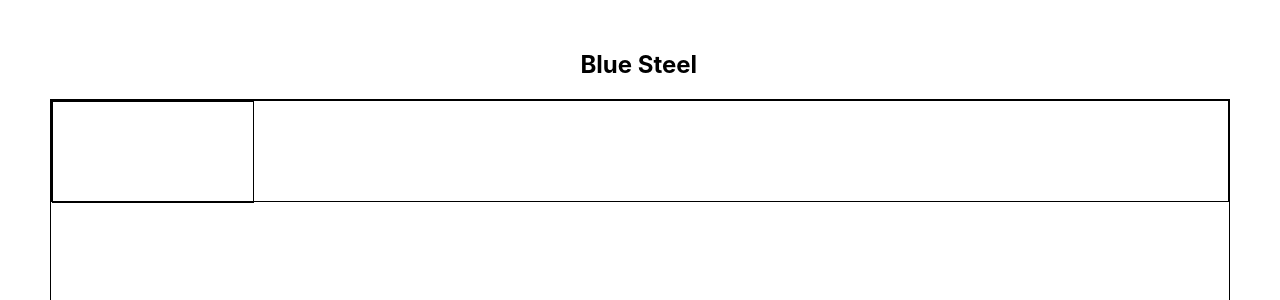
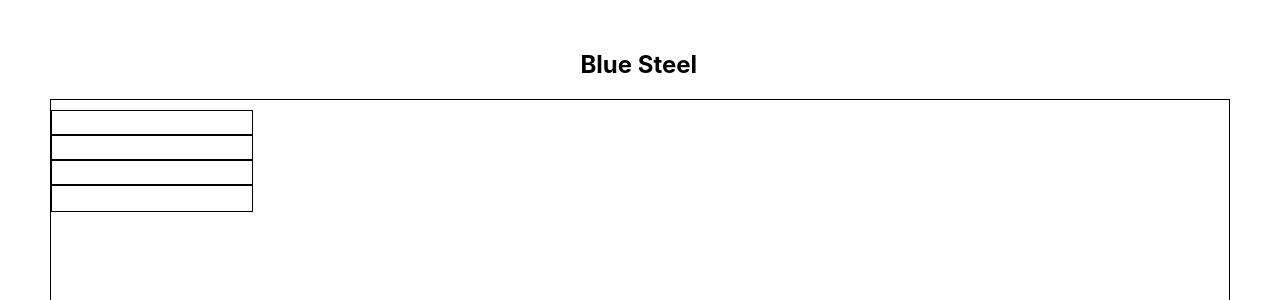
Before and after one commit to SKrauth/blue-steel, a React (Create React App) app: page / in a window 1280 px wide. Shown: the top 300 px of the page. Built offline with nearby package versions, Linux system fonts and the light colour scheme.

Commit message:
successfully rendered a measure

```diff
--- a/src/components/Line/Line.tsx
+++ b/src/components/Line/Line.tsx
@@ -1,14 +1,6 @@
 import React from 'react';
-import { StyledLine } from '.'
+import { StyledLine } from '.';
 
-export interface LineProps {lineHeight: number; }
-
-export const Line : React.FunctionComponent<LineProps> =
-  ({lineHeight, children}) =>
-{
-    return (
-      <StyledLine height={lineHeight}>
-        {children}
-      </StyledLine>
-    )
-}
+export const Line: React.FunctionComponent = ({ children }) => {
+    return <StyledLine>{children}</StyledLine>;
+};
--- a/src/components/Line/Styles.tsx
+++ b/src/components/Line/Styles.tsx
@@ -1,10 +1,6 @@
-import styled from "styled-components";
+import styled from 'styled-components';
 
-type LineStyles = {
-  height: number,
-};
-
-export const StyledLine = styled.div<LineStyles>`
-  border: 1px solid #000000;
-  height: ${props => props.height.toString() + "px"};
+export const StyledLine = styled.div`
+    width: auto;
+    padding: 10px 0px 10px 0px;
 `;
--- a/src/components/Measure/Measure.tsx
+++ b/src/components/Measure/Measure.tsx
@@ -1,11 +1,19 @@
 import React from 'react';
-import { StyledMeasure } from '.'
+import { StyledMeasure, StyledMeasureLine } from '.';
 
-export interface MeasureProps { measureWidth: number; measureHeight: number; }
+export interface MeasureProps {
+    measureWidth: number;
+    measureHeight: number;
+}
 
-export function Measure({measureWidth, measureHeight}: MeasureProps) {
+export function Measure({ measureWidth, measureHeight }: MeasureProps) {
+    let lineWeight: number = 2;
+
     return (
-      <StyledMeasure height={measureHeight}  width={measureWidth}>
-      </StyledMeasure>
-    )
+        <StyledMeasure height={measureHeight} width={measureWidth}>
+            <StyledMeasureLine weight={lineWeight} margin={measureHeight / 4 - lineWeight} />
+            <StyledMeasureLine weight={lineWeight} margin={measureHeight / 4 - lineWeight} />
+            <StyledMeasureLine weight={lineWeight} margin={measureHeight / 4 - lineWeight} />
+        </StyledMeasure>
+    );
 }
--- a/src/components/Measure/Styles.tsx
+++ b/src/components/Measure/Styles.tsx
@@ -5,8 +5,19 @@
   width: number,
 };
 
+type MeasureLineStyles = {
+  margin: number,
+  weight: number,
+}
+
 export const StyledMeasure = styled.div<MeasureStyles>`
   border: 1px solid #000000;
   height: ${props => props.height.toString() + "px"};
   width: ${props => props.width.toString() + "px"};
 `;
+
+export const StyledMeasureLine = styled.hr<MeasureLineStyles>`
+  border: none;
+  border-top: ${props => props.weight.toString() + "px solid #000"};
+  margin: ${props => props.margin.toString() + "px 0px " + props.margin.toString() + "px 0px"}
+`;
--- a/src/components/Measure/index.tsx
+++ b/src/components/Measure/index.tsx
@@ -1,2 +1,2 @@
-export * from "./Measure"
-export * from "./Styles"
+export * from './Measure';
+export * from './Styles';
--- a/src/components/Page/Page.tsx
+++ b/src/components/Page/Page.tsx
@@ -1,17 +1,18 @@
 import React from 'react';
-import { StyledPage } from '.'
-import { Line } from '../Line'
-import { Measure } from '../Measure'
+import { StyledPage } from '.';
+import { Line } from '../Line';
+import { Measure } from '../Measure';
 
-export interface PageProps { pageWidth: number; }
+export interface PageProps {
+    pageWidth: number;
+}
 
-export function Page({pageWidth}: PageProps) {
-
+export function Page({ pageWidth }: PageProps) {
     return (
-      <StyledPage height={Math.floor(pageWidth * (11/8.5))}  width={pageWidth}>
-        <Line lineHeight={100}>
-          <Measure measureHeight={100} measureWidth={200} />
-          </Line>
-      </StyledPage>
-    )
+        <StyledPage height={Math.floor(pageWidth * (11 / 8.5))} width={pageWidth}>
+            <Line>
+                <Measure measureHeight={100} measureWidth={200} />
+            </Line>
+        </StyledPage>
+    );
 }
```
